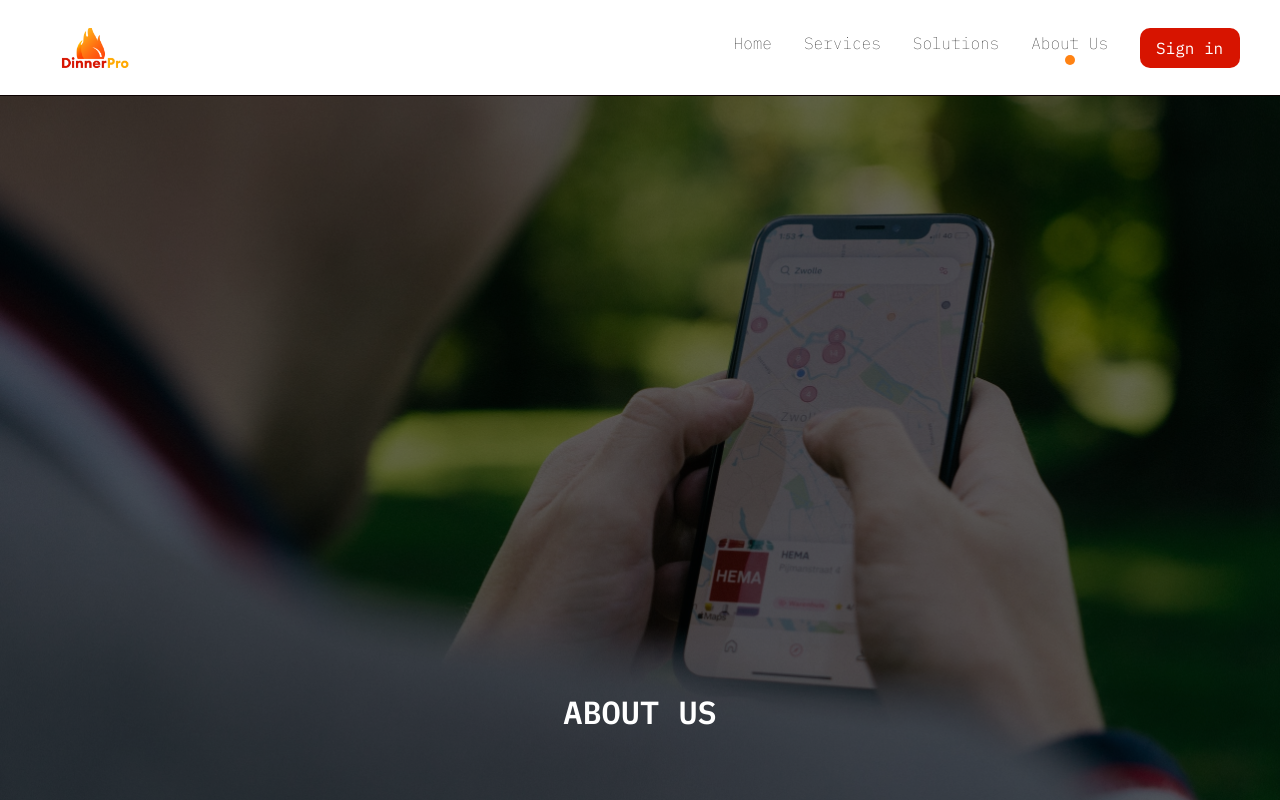
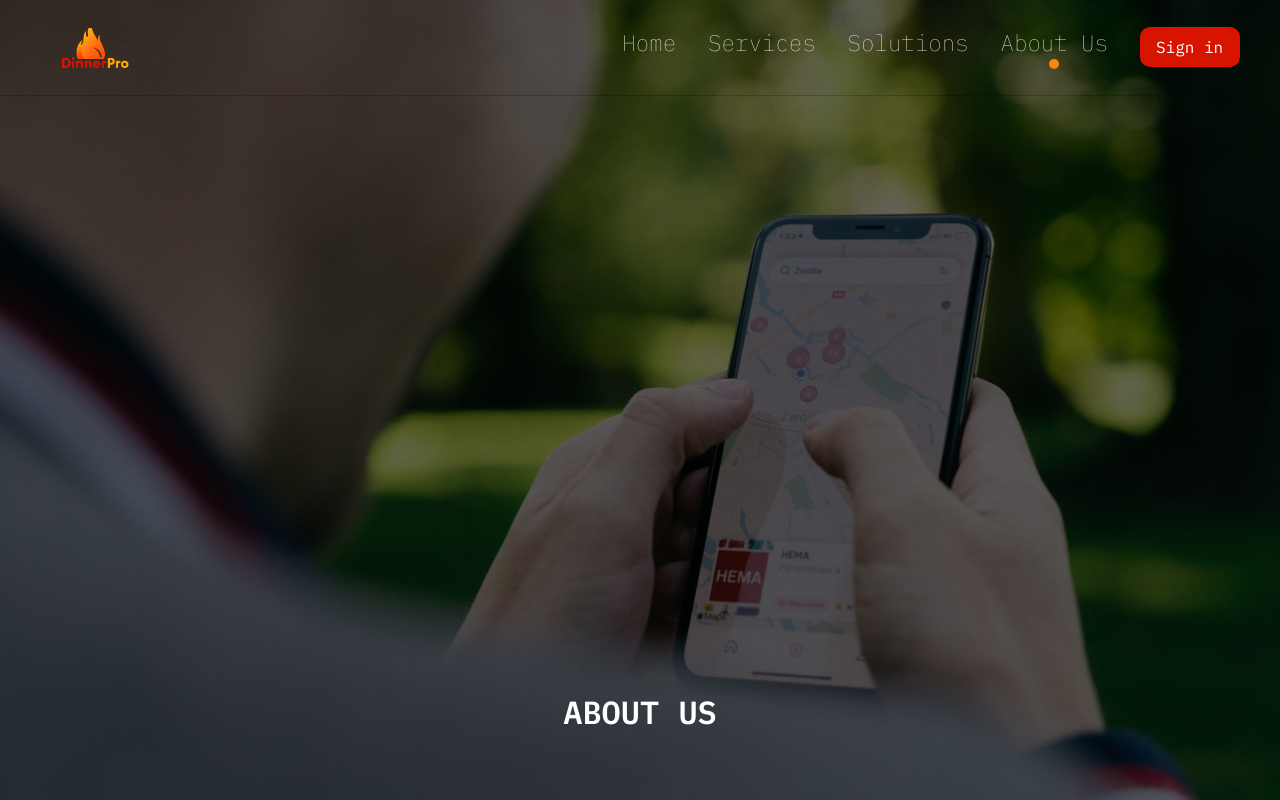
Before and after one commit to darksuei/DinerPro-buyer-side, a Next.js app: page /about in a window 1280 px wide. Shown: the top 800 px of the page. Built offline with nearby package versions, Linux system fonts and the light colour scheme.

Commit message:
navbar edit color change on hover

```diff
--- a/Assets/footerLinks.JSON
+++ b/Assets/footerLinks.JSON
@@ -23,7 +23,7 @@
             "href": "#"
         }
     ],
-     [
+    [
         {
             "name": "16 Moshalah street, off ako-owa, Lagos Island Lagos.",
             "href": "#"
--- a/components/About/main.js
+++ b/components/About/main.js
@@ -1,4 +1,6 @@
 function Main() {
+  // About page main content
+
   return (
     <section className=" lg:pt-[6rem]">
       <div
@@ -57,4 +59,3 @@ function Main() {
 }
 
 export default Main;
-// pb-[2rem] sm:pb-[4rem]
--- a/components/Layout/Navbar/navbar.jsx
+++ b/components/Layout/Navbar/navbar.jsx
@@ -1,13 +1,27 @@
 import Image from "next/image";
+import { useEffect, useState } from "react";
 import Logo from "../../../Assets/Logo.png";
 import styles from "./navbar.module.css";
 import { useRouter } from "next/router";
 import Link from "next/link";
 import Button from "@/components/Button/button";
+
 export default function Navbar() {
+  const [top, setTop] = useState(false)
   const Route = useRouter();
+
+  function navColor() {
+    // change color of the navbar when you scroll
+    window.scrollY > 20 ? setTop(true): setTop(false)
+  }
+  useEffect(() => {
+    window.addEventListener("scroll", navColor)
+
+    return () => window.removeEventListener("scroll", navColor)
+  }, [])
+
   return (
-    <div className={styles.container}>
+    <div className={`${styles.container} ${top? 'bg-white': ''}`}>
       <div className={styles.Logo}>
         <Image
           src={Logo}
@@ -20,7 +34,7 @@ export default function Navbar() {
         <div className="flex items-start gap-[2rem]">
           {NavLinks.map((link, i) => {
             return (
-              <Link href={link.Route} key={i} className={styles.link}>
+              <Link href={link.Route} key={i} className={`${styles.link} ${top? "": "text-white"}`}>
                 <p>{link.title}</p>
                 {Route.pathname == link.Route && (
                   <div className={styles.ticker}></div>
--- a/components/Layout/Navbar/navbar.module.css
+++ b/components/Layout/Navbar/navbar.module.css
@@ -3,15 +3,18 @@
   align-items: center;
   justify-content: space-between;
   width: 100vw;
-  border-bottom: 0.5px solid var(--clr-text-black);
+  border-bottom: 0.5px solid rgba(0, 0, 0, 0.2);
   padding: 1rem 2.5rem;
   position: fixed;
   top: 0;
   right: 0;
   left: 0;
-  background-color: #fff;
+  /* background-color: #fff; */
   height: 12vh;
   z-index: 10;
+}
+.link{
+  @apply text-[1.4rem]
 }
 .container .Logo {
   position: relative;
```
